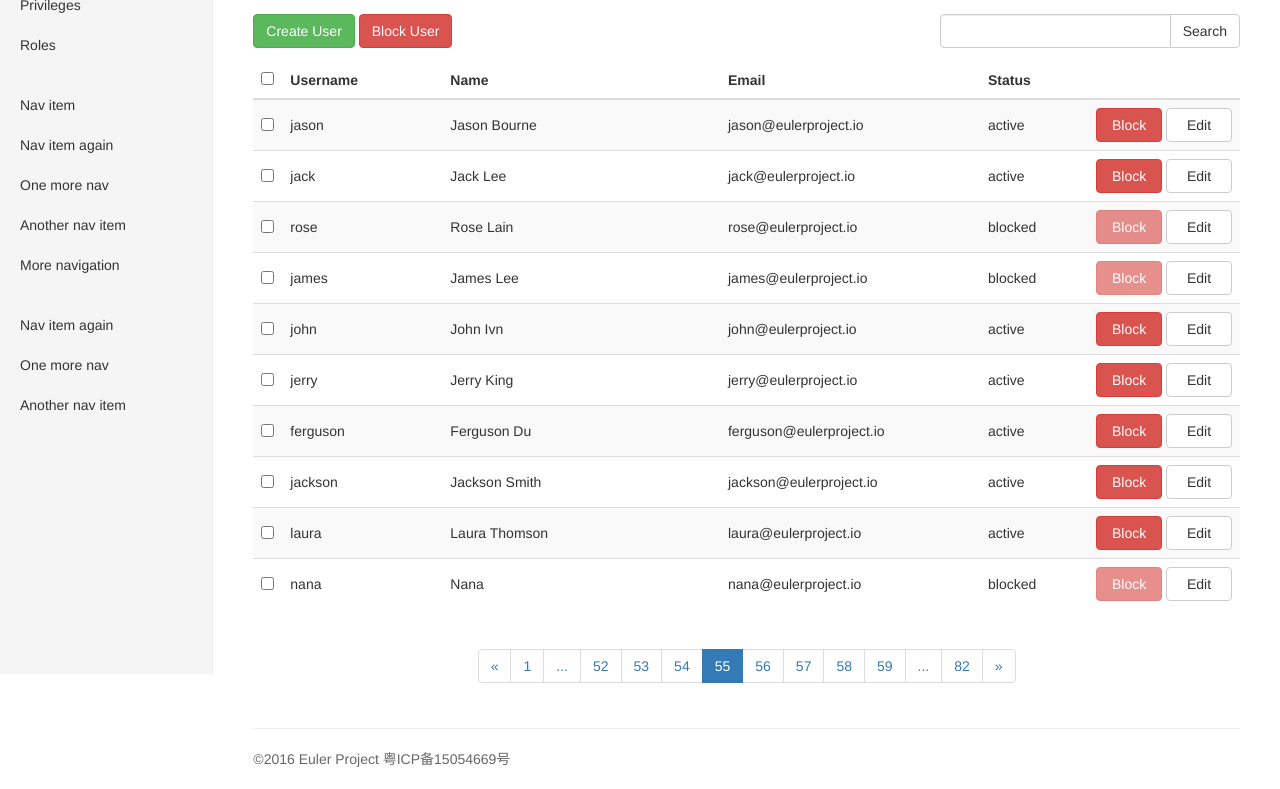
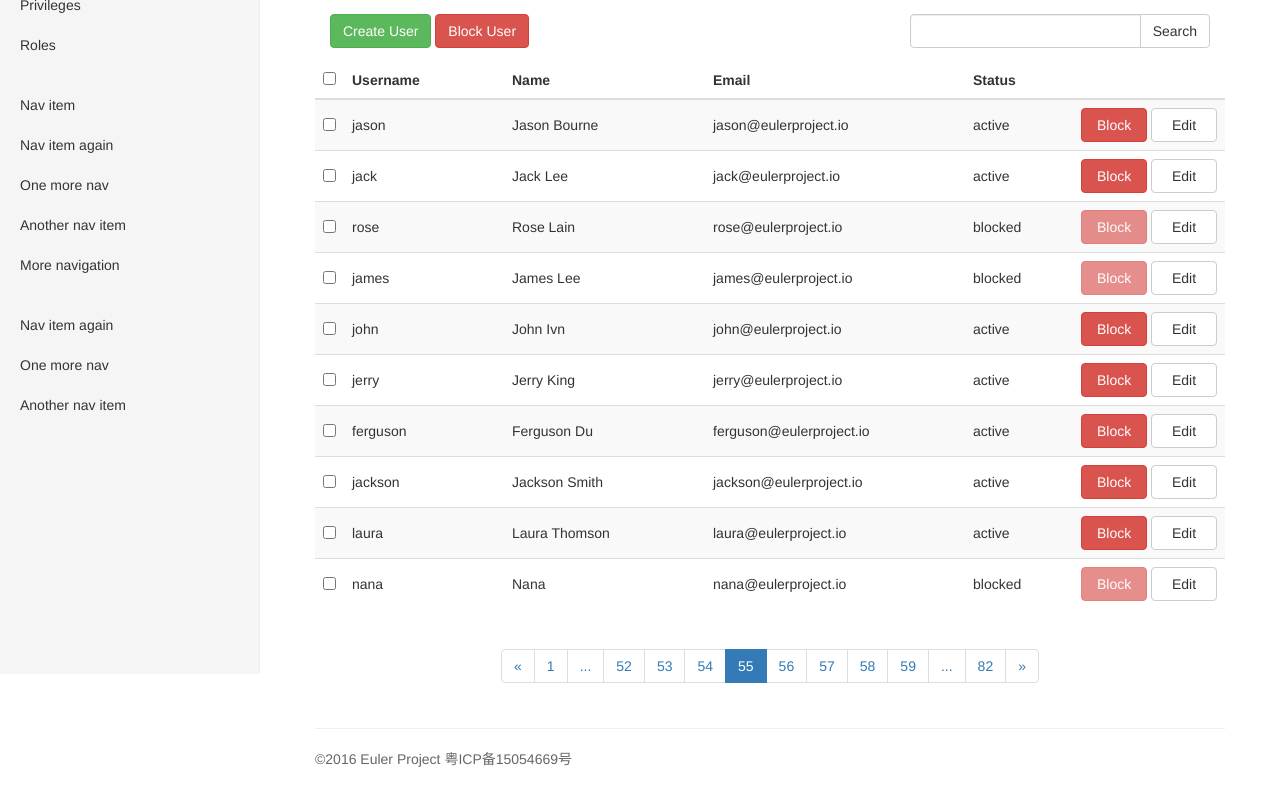
Before and after one commit to euler-projects/euler-website, a website: page dashboard-user.html in a window 1280 px wide. Shown: the part 126-915 px from the top of the page. Drawn offline with Linux system fonts and the light colour scheme.

Commit message:
some fixes

```diff
--- a/dashboard-user.html
+++ b/dashboard-user.html
@@ -11,7 +11,7 @@
 
   <link rel="icon" href="favicon.ico">
 
-  <title>Dashboard [Users]</title>
+  <title>Users · Dashboard</title>
 
   <link rel="stylesheet" href="resources/css/lib/bootstrap.min.css">
   <link rel="stylesheet" href="resources/css/custom/non-responsive.css">
@@ -60,8 +60,7 @@
 </nav>
 
 <div class="container-fluid">
-  <div class="row">
-    <div class="col-sm-3 col-md-2 col-xs-3 sidebar">
+    <div class="sidebar">
       <ul class="nav nav-sidebar">
         <li class="active"><a href="#">Users</a></li>
         <li><a href="#">Privileges</a></li>
@@ -80,7 +79,7 @@
         <li><a href="">Another nav item</a></li>
       </ul>
     </div>
-    <div class="col-sm-9 col-sm-offset-3 col-md-10 col-md-offset-2 col-xs-9 col-xs-offset-3 main">
+    <div class="main">
       <h1 class="page-header">Users</h1>
 
       <div class="table-responsive">
@@ -105,9 +104,10 @@
 
     </div>
 </div>
-</div>
 
-<div id="bar" class="row euler-dashboard-controller">
+
+<div id="bar" class="container-fluid">
+  <div class="row euler-dashboard-controller">
     <div class="col-xs-6">
       <button type="button" class="btn btn-success">Create User</button>
       <button type="button" class="btn btn-danger">Block User</button>
@@ -121,6 +121,7 @@
                 </span>
               </span>
       </form>
+    </div>
   </div>
 </div>
 
--- a/resources/css/custom/dashboard.css
+++ b/resources/css/custom/dashboard.css
@@ -22,7 +22,7 @@
 /* Move down content because we have a fixed navbar that is 50px tall */
 body {
     padding-top: 50px;
-    min-width: 970px;
+    min-width: 1024px;
 }
 
 
@@ -64,8 +64,9 @@ body {
         overflow-y: auto; /* Scrollable contents if viewport is shorter than content. */
         background-color: #f5f5f5;
         border-right: 1px solid #eee;
-
-        min-width: 180px;
+        width: 260px;
+        /*max-width: 300px;*/
+        /*min-width: 180px;*/
     }
 /*}*/
 
@@ -99,6 +100,9 @@ body {
     .main {
         padding-right: 40px;
         padding-left: 40px;
+        margin-left: 260px;
+        margin-right: 0;
+        width: auto;
     }
 /*}*/
 .main .page-header {
--- a/resources/css/custom/global.css
+++ b/resources/css/custom/global.css
@@ -33,6 +33,9 @@ ul {
     outline: medium !important;
 }
 
+.euler-table-toolbar {
+
+}
 
 .euler-table td {
     vertical-align: middle !important;
```
Also changed, not shown: resources/js/lib/euler-ui.js, s/eulerproject-eee-200-50.png (added), s/eulerproject-eee-400-100.png (added), s/eulerproject-eee-800-200.png (added), s/favicon-128.ico (added), s/favicon-16.ico (added), s/favicon-32.ico (added), s/favicon-48.ico (added), s/favicon-64.ico (added), s/favicon.png (added). Lines whose indentation alone changed are shown as unchanged.
